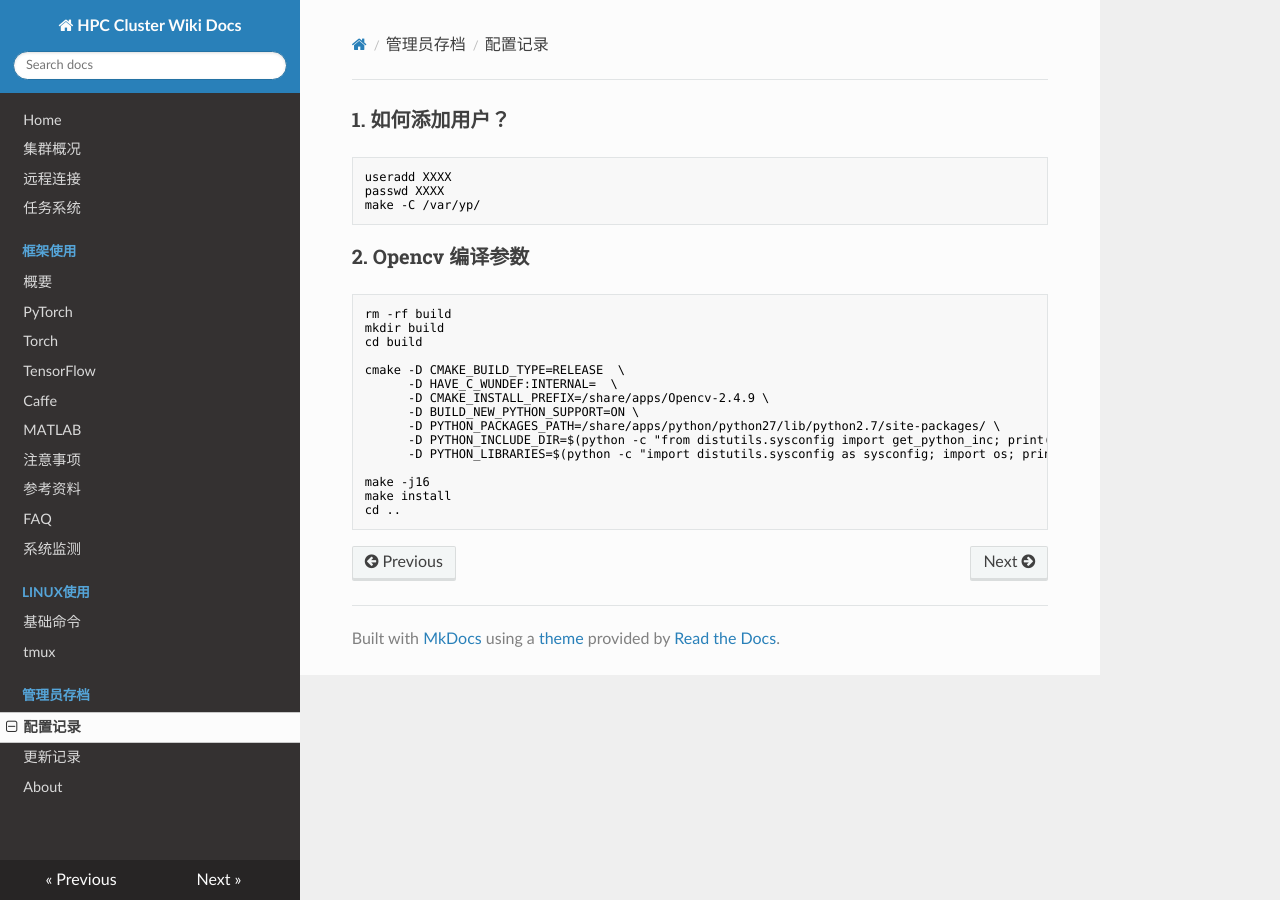
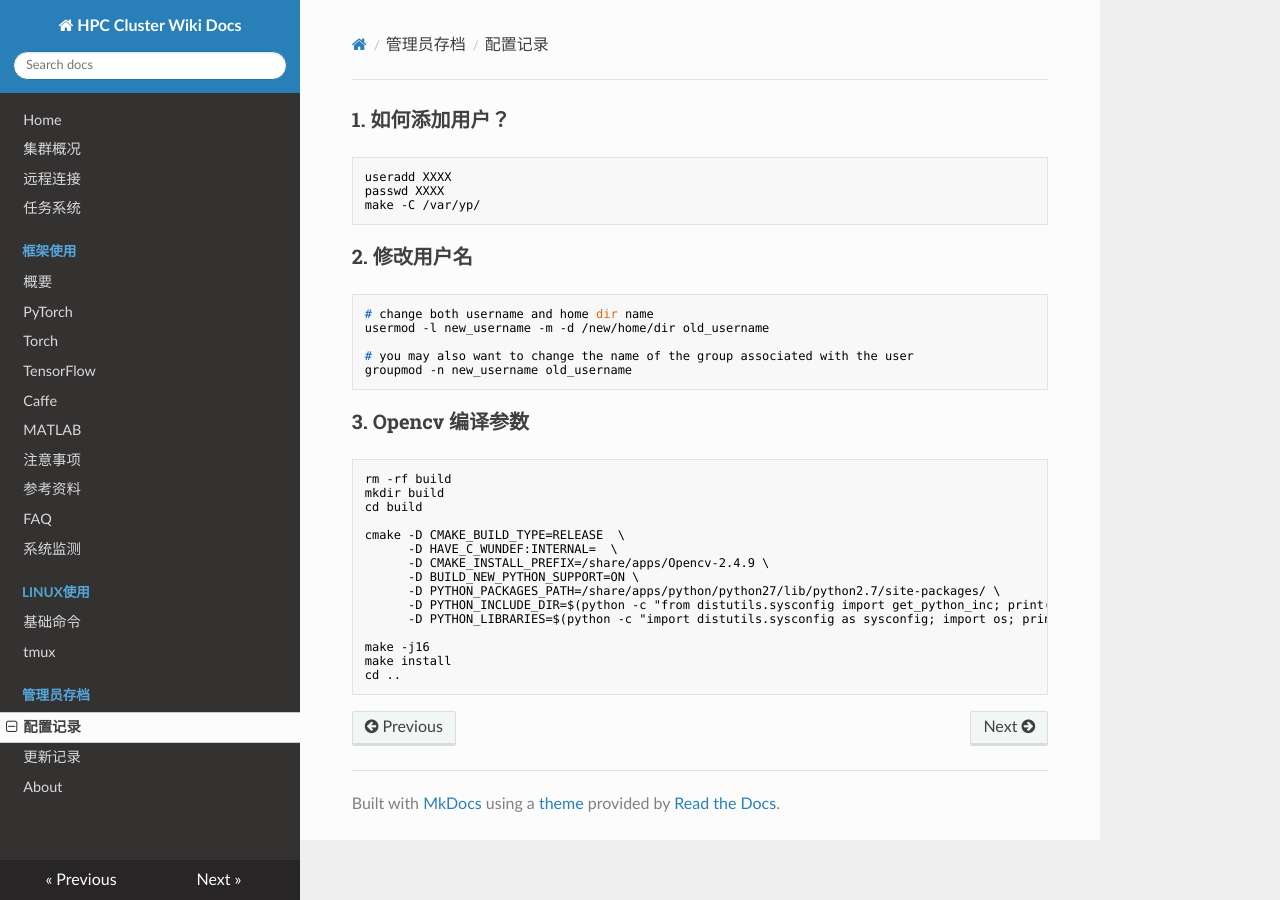
Before and after one commit to SSRheart/HPC_wiki_docs, an MkDocs documentation site: the page built from docs/admin/systemConfigRecord.md, in a window 1280 px wide. Built offline with MkDocs 1.6.1, drawn with Linux system fonts in a browser that asks for light colours; nearby versions of some CDN libraries; old or Windows-style settings are respelled for this version of MkDocs.

Commit message:
add instruction to update user_name

````diff
--- a/docs/admin/systemConfigRecord.md
+++ b/docs/admin/systemConfigRecord.md
@@ -7,7 +7,17 @@ passwd XXXX
 make -C /var/yp/
 ```
 
-### 2. Opencv 编译参数
+### 2. 修改用户名
+```shell
+# change both username and home dir name
+usermod -l new_username -m -d /new/home/dir old_username
+
+# you may also want to change the name of the group associated with the user
+groupmod -n new_username old_username
+```
+
+
+### 3. Opencv 编译参数
 ```shell
 rm -rf build
 mkdir build
````
Also changed, not shown: docs/updateLog.md (+1 -0 lines).
